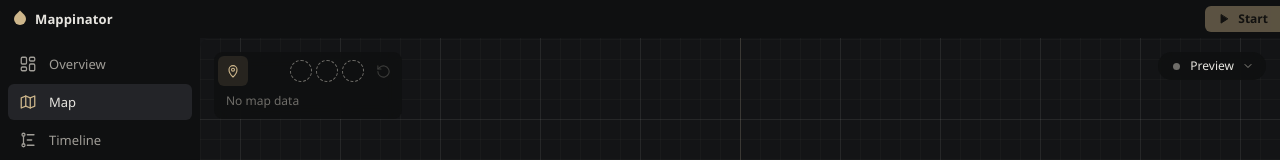
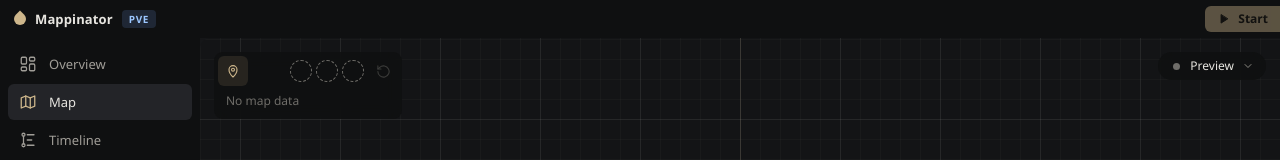
Before and after one commit to cranberriez/tarkov-mappinator, a React (Vite) app: page / in a window 1280 px wide. Shown: the top 160 px of the page. Built offline with nearby package versions, Linux system fonts and the light colour scheme.

Commit message:
feat: gamemode selector and reset button

```diff
--- a/src/App.tsx
+++ b/src/App.tsx
@@ -8,6 +8,7 @@ import { useCompanion } from "./lib/useCompanion";
 import { useShotCleanup } from "./lib/useShotCleanup";
 import { useToastMode } from "./lib/useToastMode";
 import { useValuableLoot } from "./lib/useValuableLoot";
+import { useGameMode } from "./lib/useGameMode";
 import { Sidebar, type Page } from "./components/Sidebar";
 import { Toasts } from "./components/Toasts";
 import { OverviewPage } from "./pages/OverviewPage";
@@ -34,6 +35,9 @@ export function App() {
   const [viewingId, setViewingId] = useState<string | null>(null);
   const viewing = scanner.raids.find((raid) => raid.id === viewingId) ?? null;
   const navigate = (next: Page) => { setViewingId(null); setPage(next); };
+  // The mode comes from the raid on the map; a mode picked in the title bar lasts until a raid starts or another is opened.
+  const live = scanner.snapshot?.raid;
+  const gameMode = useGameMode(viewing ? viewing.game_mode : live?.game_mode, `${viewingId}|${live?.id}|${live?.started_at}`);
   const [collapsed, setCollapsed] = useState(() => localStorage.getItem(COLLAPSED_KEY) === "1");
   useEffect(() => { localStorage.setItem(COLLAPSED_KEY, collapsed ? "1" : "0"); }, [collapsed]);
 
@@ -41,12 +45,12 @@ export function App() {
   if (mini.view) return <MiniBar scanner={scanner} mini={mini} connection={connection} />;
 
   return <div className="shell">
-    <TitleBar scanner={scanner} mini={mini} />
+    <TitleBar scanner={scanner} mini={mini} gameMode={gameMode} />
     <div className="body">
       <Sidebar page={page} onNavigate={navigate} collapsed={collapsed} onToggle={() => setCollapsed((value) => !value)} connection={connection} />
       <main className="content">
         {page === "overview" && <OverviewPage scanner={scanner} onNavigate={navigate} />}
-        {page === "map" && <MapPage key={viewing?.id ?? "live"} scanner={scanner} viewing={viewing} onCloseViewing={() => setViewingId(null)} valuableLoot={valuableLoot.on} />}
+        {page === "map" && <MapPage key={viewing?.id ?? "live"} scanner={scanner} viewing={viewing} onCloseViewing={() => setViewingId(null)} mode={gameMode.mode} valuableLoot={valuableLoot.on} />}
         {page === "timeline" && <TimelinePage scanner={scanner} onOpenRaid={(id) => { setViewingId(id); setPage("map"); }} />}
         {page === "activity" && <ActivityPage scanner={scanner} />}
         {page === "import" && <ImportPage scanner={scanner} importer={importer} onNavigate={navigate} />}
--- a/src/components/TitleBar.tsx
+++ b/src/components/TitleBar.tsx
@@ -6,7 +6,9 @@ import { lifecycleLabel } from "../lib/format";
 import { mapName } from "../maps";
 import type { CompanionConnection } from "../lib/useCompanion";
 import { connectionLabel, connectionTone, siteName } from "../lib/companion";
-import { CaretIcon, CheckIcon, ExpandIcon, LinkIcon, PlayIcon, StopIcon, WindowClose, WindowMaximize, WindowMinimize } from "./Icons";
+import { gameModes, type GameMode } from "../lib/useGameMode";
+import { modeChip } from "./ModeChip";
+import { CaretIcon, CheckIcon, ExpandIcon, LinkIcon, PlayIcon, ResetIcon, StopIcon, WindowClose, WindowMaximize, WindowMinimize } from "./Icons";
 
 const appWindow = () => getCurrentWindow();
 
@@ -20,7 +22,7 @@ function raidSummary(scanner: Scanner) {
   };
 }
 
-export function TitleBar({ scanner, mini }: { scanner: Scanner; mini: MiniMode }) {
+export function TitleBar({ scanner, mini, gameMode }: { scanner: Scanner; mini: MiniMode; gameMode: GameMode }) {
   const { running, busy, connected, desktop, perform } = scanner;
   const { live, text: raidText } = raidSummary(scanner);
   const [menu, setMenu] = useState(false);
@@ -29,6 +31,7 @@ export function TitleBar({ scanner, mini }: { scanner: Scanner; mini: MiniMode }
     <div className="titlebar-brand" data-tauri-drag-region>
       <span className="brand-mark" aria-hidden="true" />
       <span data-tauri-drag-region>Mappinator</span>
+      <ModePicker gameMode={gameMode} />
     </div>
     <div className="titlebar-center" data-tauri-drag-region>
       {raidText && <span className={`raid-pill ${live ? "live" : ""}`} data-tauri-drag-region>
@@ -63,7 +66,27 @@ export function TitleBar({ scanner, mini }: { scanner: Scanner; mini: MiniMode }
   </div>;
 }
 
-function StartMenu({ onClose, children }: { onClose: () => void; children: ReactNode }) {
+/** The map's game mode; picking another shows that mode's data until a raid starts or one is opened. */
+function ModePicker({ gameMode }: { gameMode: GameMode }) {
+  const { mode, inferred, pick } = gameMode;
+  const [open, setOpen] = useState(false);
+  const chip = modeChip(mode)!;
+  const logLabel = modeChip(inferred)!.label;
+  return <div className="mode-picker">
+    <button type="button" className={`mode-chip ${chip.tone}`} title={mode === inferred ? "Game mode from logs" : "Game mode picked"}
+      aria-haspopup="menu" aria-expanded={open} onClick={() => setOpen((value) => !value)}>{chip.label}</button>
+    {mode !== inferred && <button type="button" className="mode-reset" aria-label={`Back to ${logLabel} from logs`}
+      title={`Back to ${logLabel} from logs`} onClick={() => pick(inferred)}><ResetIcon /></button>}
+    {open && <StartMenu className="mode-menu" onClose={() => setOpen(false)}>
+      {gameModes.map((option) => <button key={option} type="button" role="menuitemradio" aria-checked={option === mode}
+        className={option === mode ? "selected" : ""} onClick={() => { setOpen(false); pick(option); }}>
+        {modeChip(option)!.label}{option === inferred && <span className="faint">from logs</span>}
+      </button>)}
+    </StartMenu>}
+  </div>;
+}
+
+function StartMenu({ className = "start-menu", onClose, children }: { className?: string; onClose: () => void; children: ReactNode }) {
   const ref = useRef<HTMLDivElement>(null);
   useEffect(() => {
     const away = (event: PointerEvent) => {
@@ -80,7 +103,7 @@ function StartMenu({ onClose, children }: { onClose: () => void; children: React
       window.removeEventListener("keydown", escape);
     };
   }, [onClose]);
-  return <div ref={ref} className="context-menu start-menu" role="menu">{children}</div>;
+  return <div ref={ref} className={`context-menu ${className}`} role="menu">{children}</div>;
 }
 
 /** The whole window in mini mode: drag anywhere that isn't a button. */
--- /dev/null
+++ b/src/lib/useGameMode.ts
@@ -0,0 +1,21 @@
+import { useEffect, useState } from "react";
+import { dataMode, type DataMode } from "../tarkov-data";
+
+export const gameModes: DataMode[] = ["pve", "regular", "pvp-season"];
+
+/**
+ * The data mode the map shows: the one inferred from logs, unless the player picked another to look
+ * around in. A pick lasts until `resetKey` changes (a raid starts or a past raid is opened).
+ */
+export function useGameMode(logMode: string | null | undefined, resetKey: string) {
+  const inferred = dataMode(logMode);
+  const [picked, setPicked] = useState<DataMode | null>(null);
+  useEffect(() => setPicked(null), [resetKey]);
+  return {
+    mode: picked ?? inferred,
+    inferred,
+    pick: (next: DataMode) => setPicked(next === inferred ? null : next),
+  };
+}
+
+export type GameMode = ReturnType<typeof useGameMode>;
--- a/src/pages/MapPage.tsx
+++ b/src/pages/MapPage.tsx
@@ -6,7 +6,7 @@ import type { PositionObservation } from "../bindings/PositionObservation";
 import { columnShifts } from "../maps/split";
 import { columnWidthOf, splitLayoutFor } from "../maps/splitLayouts";
 import { artRect, floorAt, MapArt, type FloorSlot, MapTiles, games, mapName, maps as calibrations, metricProjection, projectionFor, resolveGame, resolveMap, tileBounds, type MapCalibration, type MapProjection, type PlaneRect } from "../maps";
-import { dataMode, useDataStatus, useMapData, useNameLookups } from "../tarkov-data";
+import { type DataMode, useDataStatus, useMapData, useNameLookups } from "../tarkov-data";
 import { buildMarkers, countMarkers, defaultFilters, isVisible, layersFor, roleOf, withDefaults, type Filters, type Role } from "../lib/mapLayers";
 import { bestLooseItems, useItemData, useItemStatus } from "../lib/itemData";
 import { MapLayersPanel } from "../components/MapLayersPanel";
@@ -70,8 +70,8 @@ function gridStep(scale: number, minPx: number) {
  * The live raid's map, or with `viewing` a past raid's: its positions up to the one picked on the
  * scrubber, which then stands in for the newest position (followed, floor picked from it).
  */
-export function MapPage({ scanner, viewing, onCloseViewing, valuableLoot }: {
-  scanner: Scanner; viewing: RaidRecord | null; onCloseViewing: () => void; valuableLoot: boolean;
+export function MapPage({ scanner, viewing, onCloseViewing, mode, valuableLoot }: {
+  scanner: Scanner; viewing: RaidRecord | null; onCloseViewing: () => void; mode: DataMode; valuableLoot: boolean;
 }) {
   const { snapshot, positions, connected, desktop } = scanner;
   const now = useNow(500);
@@ -136,7 +136,6 @@ export function MapPage({ scanner, viewing, onCloseViewing, valuableLoot }: {
 
   // Overlay markers for the raid's map and mode; filters are remembered per player role.
   const dataStatus = useDataStatus();
-  const mode = dataMode(raid?.game_mode);
   // Loose loot categories come with the map data from the item data, so the map reloads when that changes.
   const itemStatus = useItemStatus();
   const itemsKey = `${itemStatus?.config.enabled}|${itemStatus?.config.pieces.extra}|${itemStatus?.fetched_at}`;
--- a/src/styles.css
+++ b/src/styles.css
@@ -66,6 +66,15 @@ code { font: 12px var(--mono); }
 .scan-split.on .scan-more { background: transparent; color: var(--ok); }
 .scan-split.on .scan-more:hover { background: var(--surface-hover); }
 .context-menu.start-menu { position: absolute; top: calc(100% + 6px); right: 0; white-space: nowrap; }
+.mode-picker { position: relative; display: flex; align-items: center; gap: 2px; }
+.mode-picker > .mode-chip:hover { filter: brightness(1.25); }
+.mode-reset { display: grid; place-items: center; width: 18px; height: 18px; padding: 0; border-radius: 4px; color: var(--faint); }
+.mode-reset:hover { color: var(--text); background: var(--surface-hover); }
+.mode-reset svg { width: 12px; height: 12px; }
+.context-menu.mode-menu { position: absolute; top: calc(100% + 6px); left: 0; min-width: 130px; }
+.mode-menu button { display: flex; align-items: center; justify-content: space-between; gap: 12px; }
+.mode-menu button.selected { background: var(--surface-hover); }
+.mode-menu .faint { font-size: 11px; }
 .window-controls { display: flex; height: 100%; }
 .window-controls button { width: 46px; height: 100%; display: grid; place-items: center; color: var(--muted); }
 .window-controls button:hover { background: var(--surface-hover); color: var(--text); }
```
